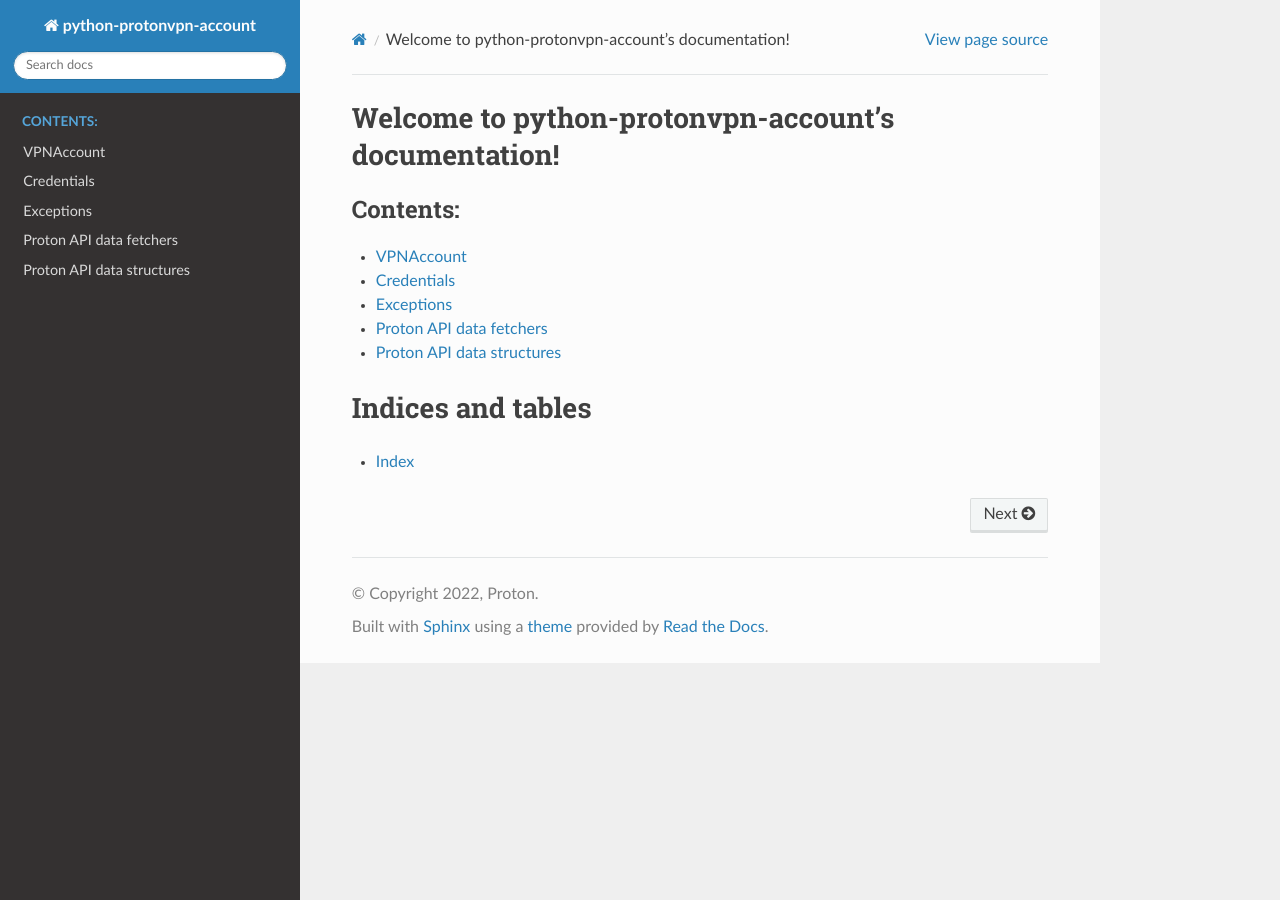
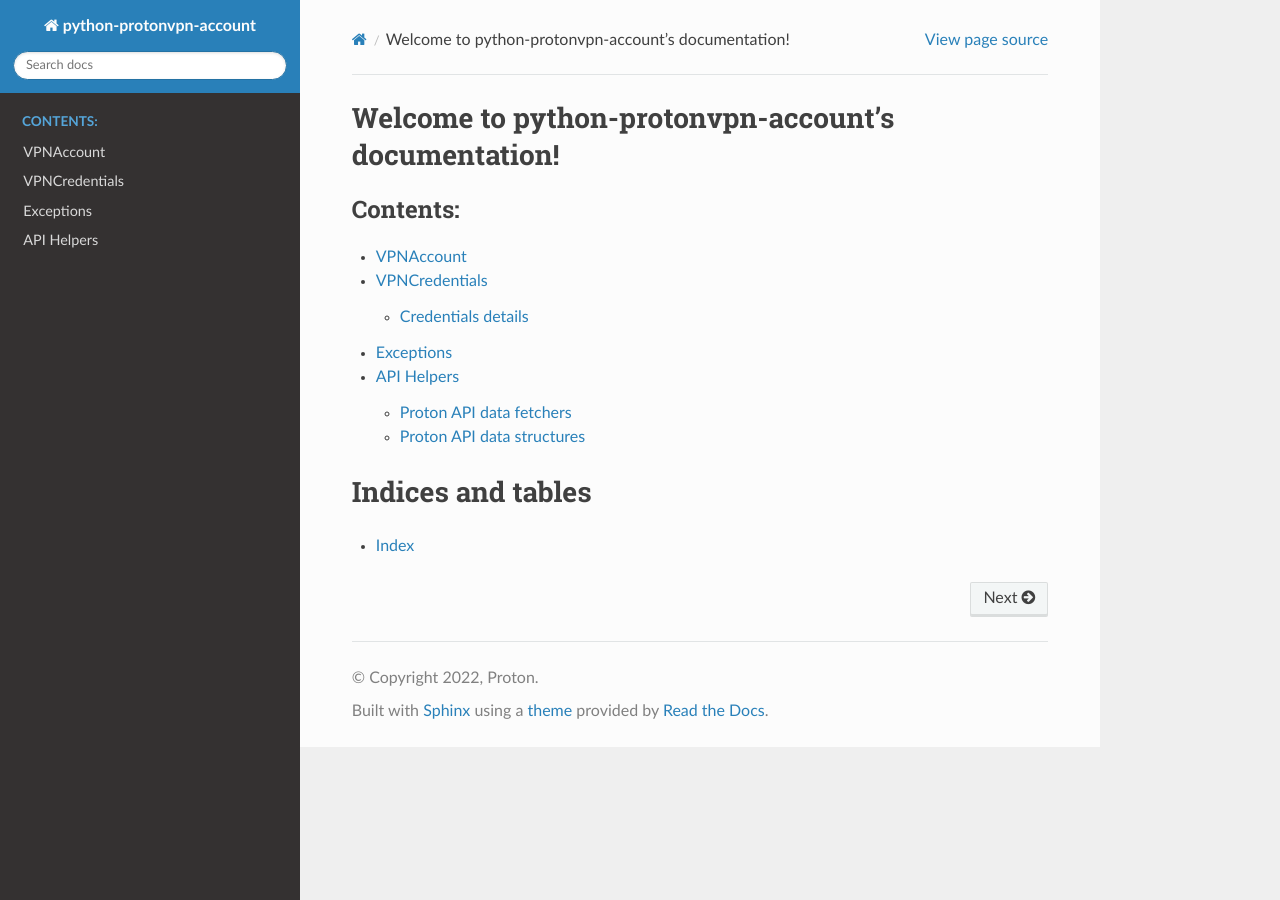
Before and after one commit to ProtonVPN/python-proton-vpn-session, a Sphinx documentation site: the page built from docs/index.rst, in a window 1280 px wide. Built offline with Sphinx 7.4.7 and the Read the Docs theme 2.0.0, drawn with Linux system fonts in a browser that asks for light colours.

Commit message:
update doc

```diff
--- a/docs/vpnaccount.rst
+++ b/docs/vpnaccount.rst
@@ -5,11 +5,19 @@
    :members:
    :special-members: __init__
 
+
+VPNCredentials
+---------------
+
+.. autoclass:: protonvpn.vpnaccount.VPNCredentials
+   :members:
+   :undoc-members:
+
+Credentials details
+###################
+
 .. autoclass:: protonvpn.vpnaccount.vpnaccount.VPNCertificate
    :members:
-
-Credentials
------------
 
 .. autoclass:: protonvpn.vpnaccount.VPNUserPass
    :members:
@@ -42,8 +50,11 @@
    :members:
    :inherited-members:
 
+API Helpers
+------------
+
 Proton API data fetchers
--------------------------
+#########################
 
 .. autoclass:: protonvpn.vpnaccount.api_data.VPNSettingsFetcher
    :special-members: __init__
@@ -54,7 +65,7 @@
    :members:
 
 Proton API data structures
---------------------------
+###########################
 
 
 .. autoclass:: protonvpn.vpnaccount.api_data.VPNSettings
```
Also changed, not shown: 2 other files.
